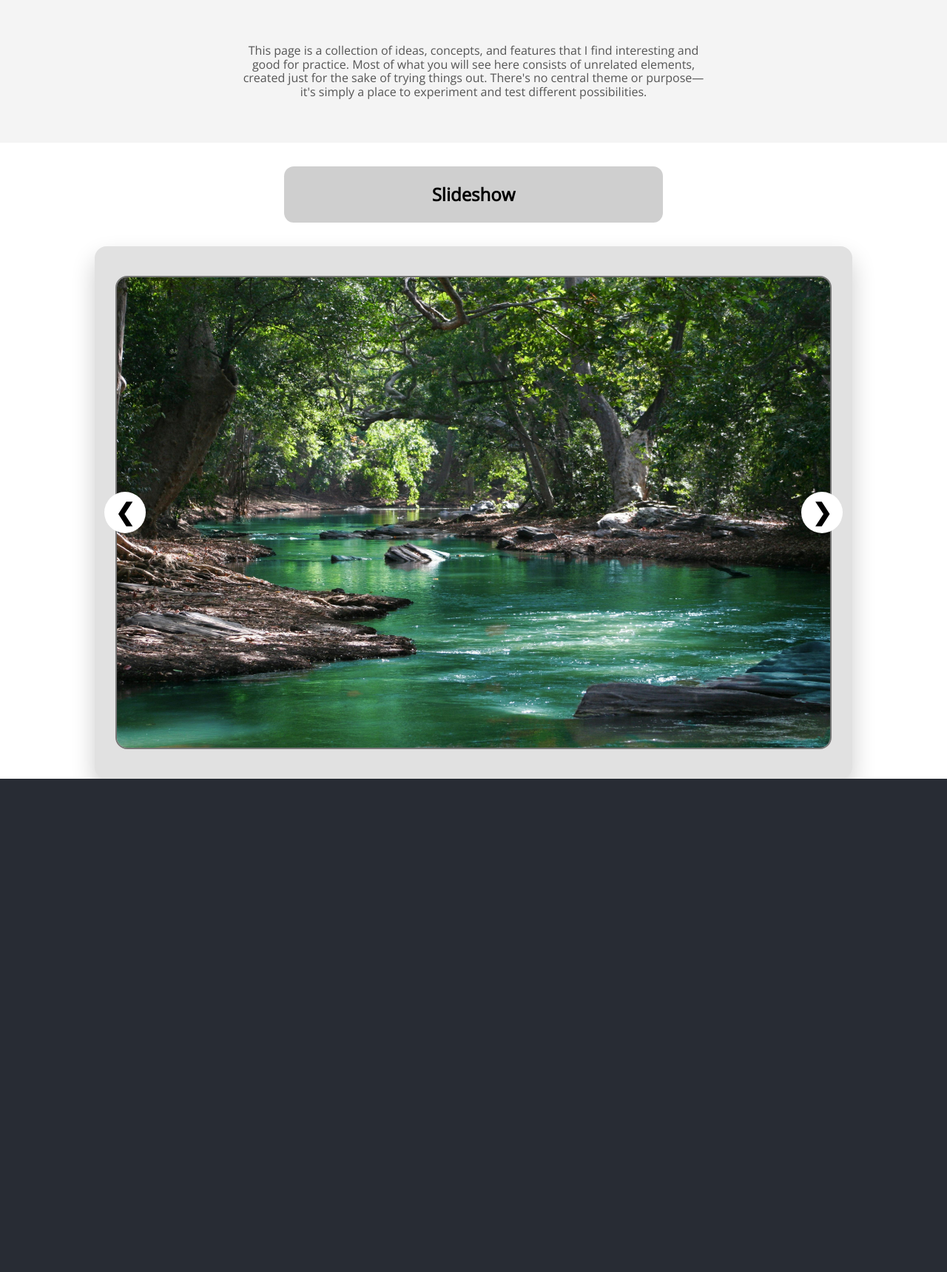
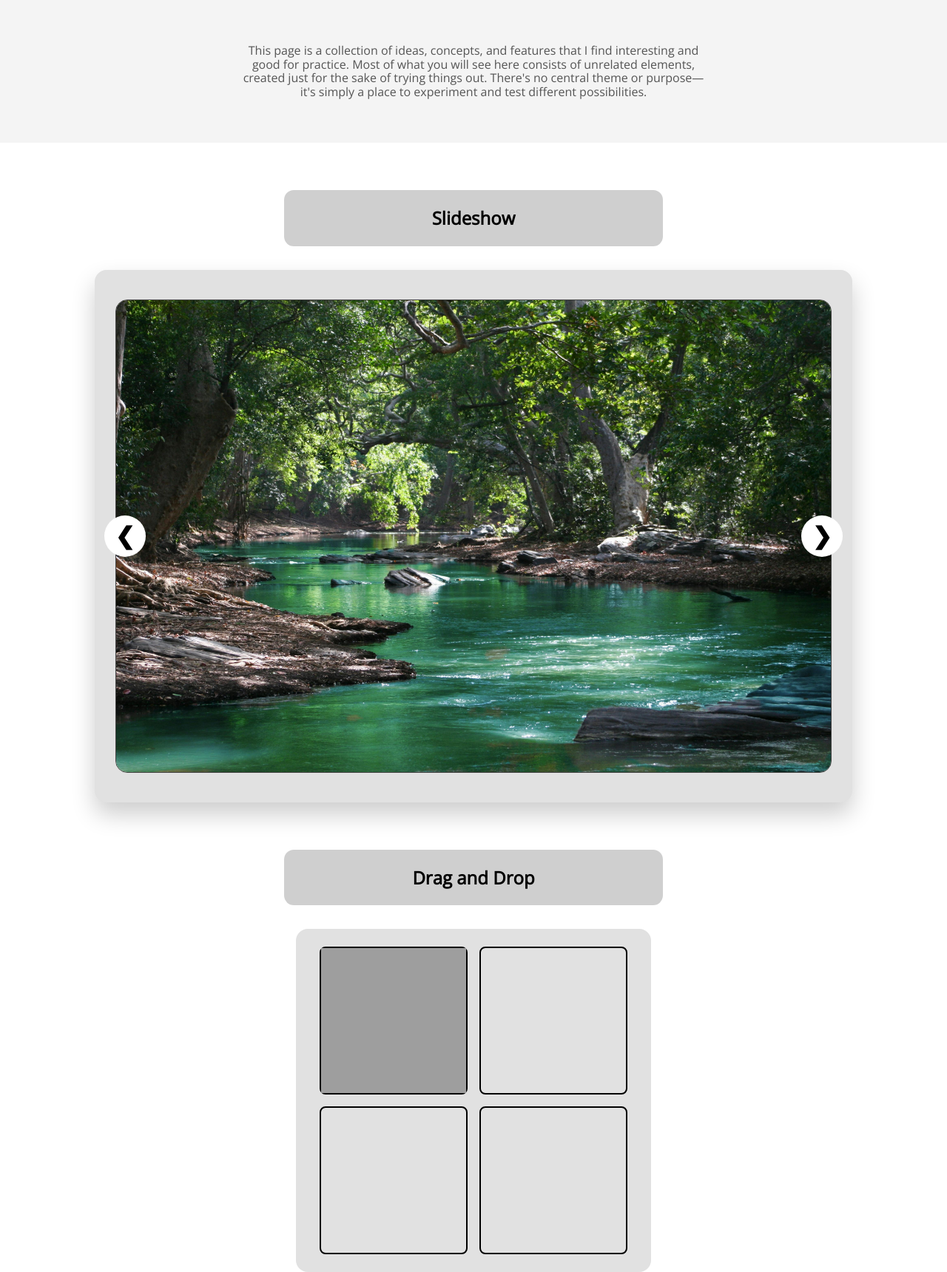
Before and after one commit to marcs-sus/project_devweb, a PHP site: page / in a window 1280 px wide. Shown: the part 310-2030 px from the top of the page at 74% size. Before the commit the page ends 1363 px from the top, so only its background shows below. Run offline with PHP 8.4, Linux system fonts and the light colour scheme; grey boxes are pictures that could not be loaded.

Commit message:
drag and drop section 1.0

```diff
--- a/css/style.css
+++ b/css/style.css
@@ -21,7 +21,7 @@ body {
   border-radius: 1.65vh;
   padding: 3vh;
   margin: auto;
-  margin-top: 2rem;
+  margin-top: 4rem;
   margin-bottom: 2rem;
   width: 40vw;
   background-color: #cfcfcf;
@@ -182,9 +182,44 @@ button#next {
   height: 100%;
   width: 100%;
   object-fit: cover;
-  border: solid 0.25vh #767676;
+  border: solid 0.1vh #424242;
   border-radius: 2vh;
   flex-shrink: 0;
+}
+
+/* Drag and Drop section */
+.drag-and-drop-container {
+  display: flex;
+  flex-wrap: wrap;
+  gap: 2vh;
+  width: 60vh;
+  margin: auto;
+  border-radius: 2vh;
+  padding: 3vh;
+  background-color: #e1e1e1;
+  align-items: center;
+  justify-content: center;
+}
+
+.dnd-box {
+  position: relative;
+  height: 25vh;
+  width: 25vh;
+  border-radius: 1vh;
+  border: 0.25vh solid black;
+}
+
+.dnd-item {
+  height: 100%;
+  width: 100%;
+  background-size: cover;
+  background-position: center;
+  background-image: url("https://avatar.iran.liara.run/public");
+  background-color: #6d6d6d;
+}
+
+.dnd-box.hovered {
+  border: 0.25vh dashed black;
 }
 
 /* Responsive styles */
@@ -196,8 +231,6 @@ button#next {
   .sidebar-button {
     display: block;
   }
-
-
 }
 
 @media (max-width: 400px) {
--- a/index.html
+++ b/index.html
@@ -1,5 +1,6 @@
 <!DOCTYPE html>
 <html lang="en">
+
 <head>
     <meta charset="UTF-8">
     <meta name="viewport" content="width=device-width, initial-scale=1.0">
@@ -8,25 +9,36 @@
     <link rel="stylesheet" href="css/normalize.css">
     <title>Project DevWeb</title>
 </head>
+
 <body>
     <!-- Navbar section -->
     <header>
         <nav class="navbar">
             <ul class="sidebar">
-                <li onclick="hideSidebar()"><a><svg xmlns="http://www.w3.org/2000/svg" height="24px" viewBox="0 -960 960 960" width="24px" fill="#e8eaed"><path d="m256-200-56-56 224-224-224-224 56-56 224 224 224-224 56 56-224 224 224 224-56 56-224-224-224 224Z"/></svg></a></li>
+                <li onclick="hideSidebar()"><a><svg xmlns="http://www.w3.org/2000/svg" height="24px"
+                            viewBox="0 -960 960 960" width="24px" fill="#e8eaed">
+                            <path
+                                d="m256-200-56-56 224-224-224-224 56-56 224 224 224-224 56 56-224 224 224 224-56 56-224-224-224 224Z" />
+                        </svg></a></li>
                 <li><a href="index.html">Home</a></li>
                 <li><a href="contact.html">Contact</a></li>
             </ul>
             <ul class="nav-links">
                 <li class="hideOnMobile"><a href="index.html">Home</a></li>
                 <li class="hideOnMobile"><a href="contact.html">Contact</a></li>
-                <li class="sidebar-button" onclick="showSidebar()"><a><svg xmlns="http://www.w3.org/2000/svg" height="24px" viewBox="0 -960 960 960" width="24px" fill="#e8eaed"><path d="M120-240v-80h720v80H120Zm0-200v-80h720v80H120Zm0-200v-80h720v80H120Z"/></svg></a></li>
+                <li class="sidebar-button" onclick="showSidebar()"><a><svg xmlns="http://www.w3.org/2000/svg"
+                            height="24px" viewBox="0 -960 960 960" width="24px" fill="#e8eaed">
+                            <path d="M120-240v-80h720v80H120Zm0-200v-80h720v80H120Zm0-200v-80h720v80H120Z" />
+                        </svg></a></li>
             </ul>
         </nav>
-    </header><!-- Hero section -->
+    </header>
+
+    <!-- Hero section -->
     <section class="hero">
         <h1>Web Development Project</h1>
-        <p>This project will cover everything that I learn into one cohesive work, from HTML to PHP, JavaScript, and beyond.
+        <p>This project will cover everything that I learn into one cohesive work, from HTML to PHP, JavaScript, and
+            beyond.
         </p>
     </section>
 
@@ -34,13 +46,16 @@
     <section class="intro">
         <p>
             This page is a collection of ideas, concepts, and features that I find interesting and good for practice.
-            Most of what you will see here consists of unrelated elements, created just for the sake of trying things out.
+            Most of what you will see here consists of unrelated elements, created just for the sake of trying things
+            out.
             There's no central theme or purpose—it's simply a place to experiment and test different possibilities.
         </p>
     </section>
 
     <!-- Slideshow section -->
-    <div class="subtitle"><h2>Slideshow</h2></div>
+    <div class="subtitle">
+        <h2>Slideshow</h2>
+    </div>
     <section class="slideshow">
         <div class="slideshow-container">
             <div class="carousel">
@@ -54,7 +69,22 @@
         <button class="slide-button" id="next">&#10095;</button>
     </section>
 
+    <!-- Drag and Drop section -->
+    <div class="subtitle">
+        <h2>Drag and Drop</h2>
+    </div>
+    <section class="drag-and-drop">
+        <div class="drag-and-drop-container">
+            <div class="dnd-box">
+                <div class="dnd-item" draggable="true"></div>
+            </div>
+            <div class="dnd-box"></div>
+            <div class="dnd-box"></div>
+            <div class="dnd-box"></div>
+        </div>
+    </section>
+
     <script src="js/script.js"></script>
-    </body>
+</body>
 
-    </html>
+</html>
--- a/js/script.js
+++ b/js/script.js
@@ -1,3 +1,14 @@
+// Navbar
+const sidebar = document.querySelector(".sidebar");
+
+function showSidebar() {
+  sidebar.style.display = "flex";
+}
+
+function hideSidebar() {
+  sidebar.style.display = "none";
+}
+
 // Slideshow
 const slideshow = document.querySelector(".slideshow"),
   carousel = document.querySelector(".carousel"),
@@ -12,8 +23,6 @@ let imgIndex = 1,
 const autoSlide = () => {
   intervalId = setInterval(() => slideImage(++imgIndex), autoDeley);
 };
-
-autoSlide();
 
 const slideImage = () => {
   if (imgIndex === imgs.length) {
@@ -33,22 +42,32 @@ const updateClick = (e) => {
     imgIndex--;
   }
 
-  slideImage(imgIndex)
-}
+  slideImage(imgIndex);
+};
 
 btns.forEach((button) => button.addEventListener("click", updateClick));
 
 slideshow.addEventListener("mouseover", () => clearInterval(intervalId));
-
 slideshow.addEventListener("mouseleave", autoSlide);
 
-// Navbar
-const sidebar = document.querySelector(".sidebar");
+autoSlide();
 
-function showSidebar() {
-  sidebar.style.display = "flex";
-}
+// Drag and Drop
+const boxes = document.querySelectorAll(".dnd-box"),
+  item = document.querySelector(".dnd-item");
 
-function hideSidebar() {
-  sidebar.style.display = "none";
-}
+boxes.forEach((box) => {
+  box.addEventListener("dragover", (e) => {
+    e.preventDefault();
+    box.classList.add("hovered");
+  });
+
+  box.addEventListener("dragleave", () => {
+    box.classList.remove("hovered");
+  });
+
+  box.addEventListener("drop", () => {
+    box.appendChild(item);
+    box.classList.remove("hovered");
+  });
+});
```
Also changed, not shown: ideas.txt (+4 -4 lines).
